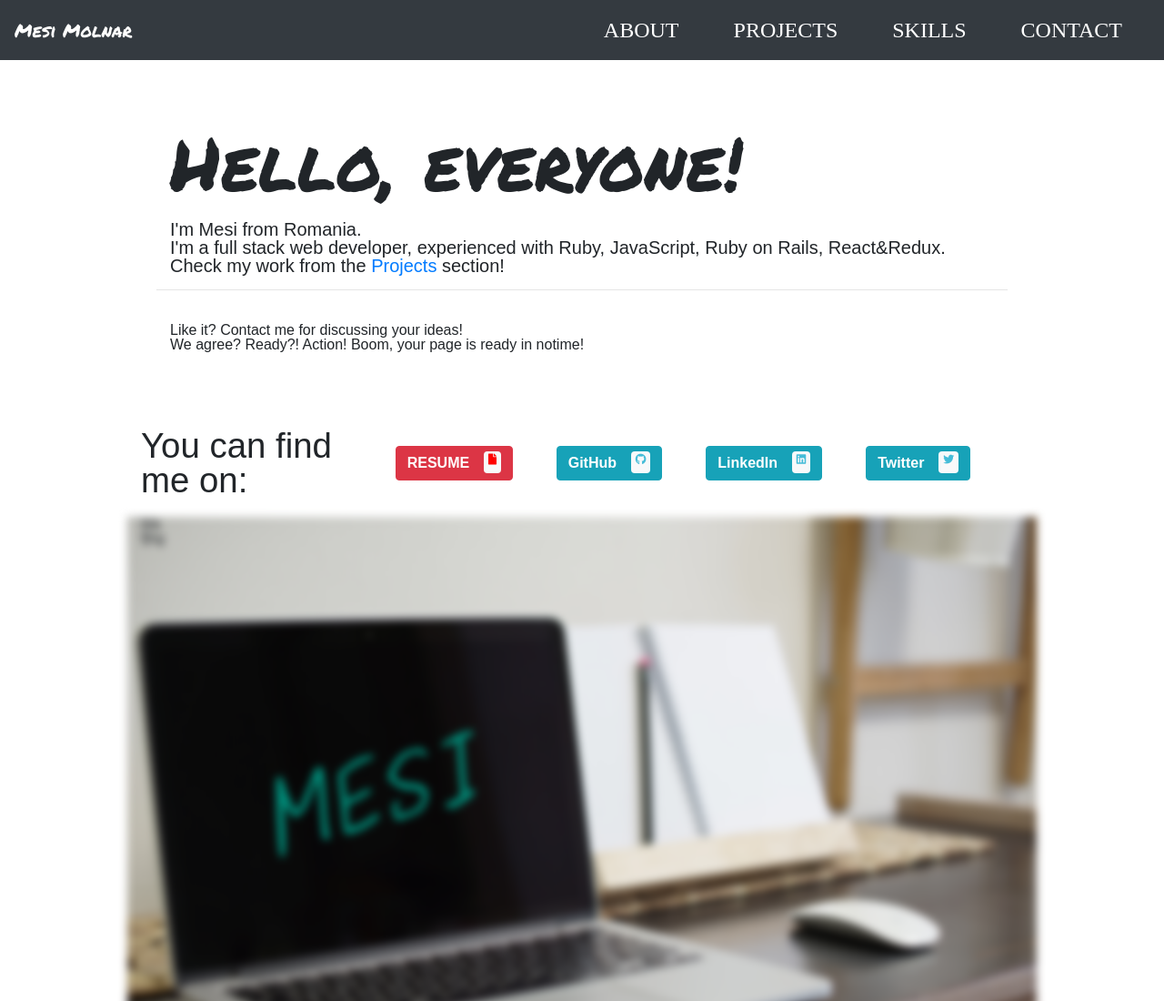
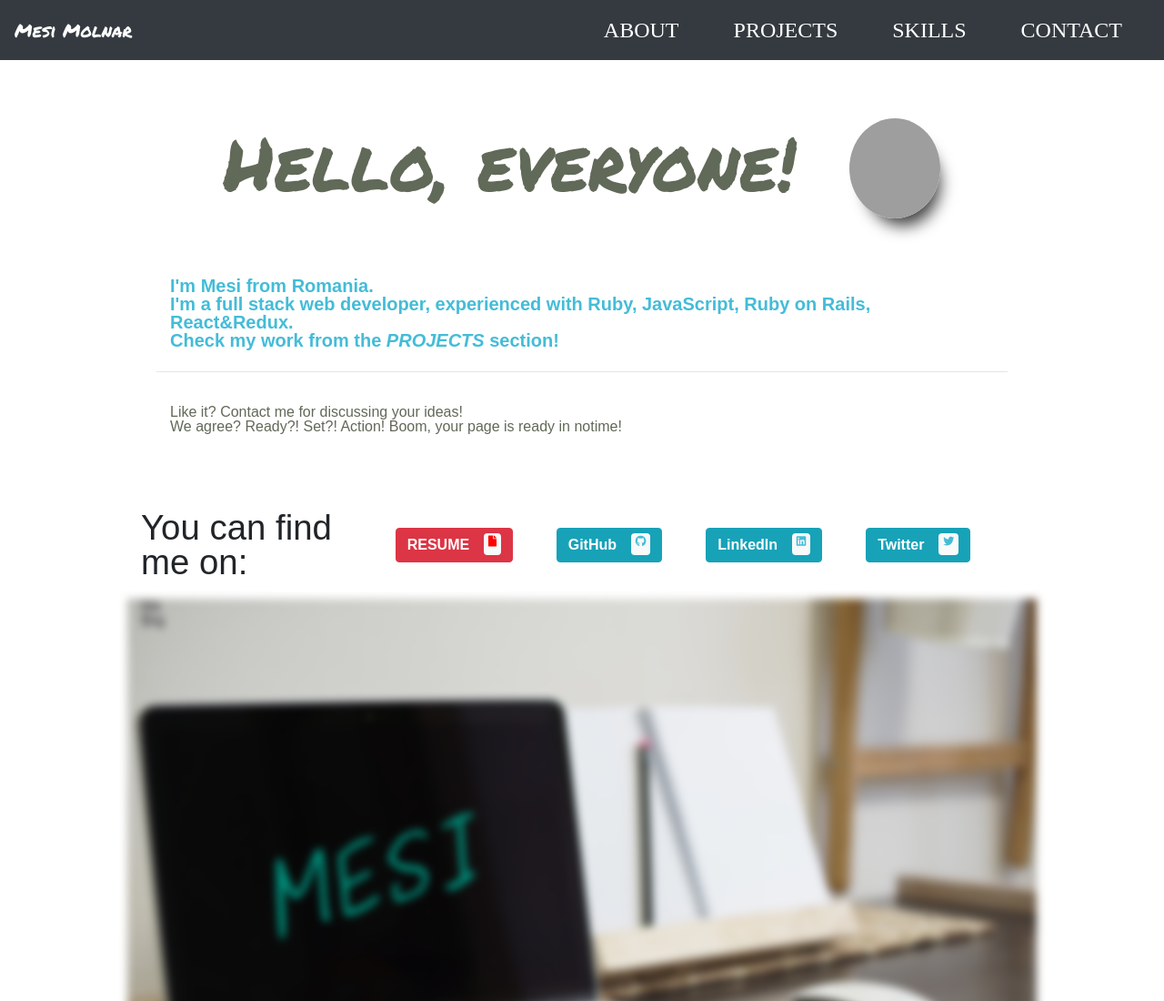
Before and after one commit to Mesi21/Mesi18, a plain HTML site: page index.html in a window 1280 px wide. Shown: the top 1100 px of the page at 91% size. Drawn offline with nearby package versions, Linux system fonts and the light colour scheme; grey boxes are pictures that could not be loaded; a web font is replaced by a local one.

Commit message:
:art: styled the main section

```diff
--- a/Assets/styles/style.css
+++ b/Assets/styles/style.css
@@ -9,9 +9,31 @@ i {
  color: #44bcd8;
 }
 
+#profile_pic {
+  -webkit-box-shadow: 9px 17px 17px -9px rgba(0,0,0,0.75);
+  -moz-box-shadow: 9px 17px 17px -9px rgba(0,0,0,0.75);
+  box-shadow: 9px 17px 17px -9px rgba(0,0,0,0.75);
+}
+
 .navbar {
     display: flex;
     flex-direction: row;
+}
+
+.hello {
+    display: flex;
+    flex-direction: row;
+    justify-content: space-evenly;
+}
+
+.lead {
+    color: #44bcd8;
+    font-weight: bold;
+}
+
+.lead a {
+    color: #44bcd8;
+    font-style: italic;
 }
 
 .special {
@@ -72,6 +94,8 @@ i {
 #present h1 {
     font-size: 5rem;
     font-family: 'Permanent Marker', cursive;
+    color: rgb(97, 105, 88) !important;
+
 }
 
 .container-fluid p {
@@ -82,6 +106,7 @@ i {
     display: flex;
     flex-direction: column;
     font-family: 'Aldrich', sans-serif;
+    color: rgb(97, 105, 88) !important;
 }
 
 .links {
--- a/index.html
+++ b/index.html
@@ -37,18 +37,21 @@
 
         <div class="main container-fluid">
             <div class="jumbotron" id="present">
-                <div class="container-fluid">
-                    <h1 class="display-4">Hello, everyone!</h1>
+                <div class="container-fluid mb-4">
+                    <div class="hello mb-5">
+                        <h1 class="display-4">Hello, everyone!</h1>
+                        <img src="/Assets/images/mesi.JPG" class="rounded-circle z-depth-2" width="100" height="110" id="profile_pic">
+                    </div>
                     <br>
                     <p class="lead">I'm Mesi from Romania.</p>
                     <p class="lead">I'm a full stack web developer, experienced with Ruby, JavaScript, Ruby on Rails, React&Redux.<br>
-                        Check my work from the <a href="#">Projects</a> section!
+                        Check my work from the <a href="#">PROJECTS</a> section!
                     </p>
                 </div>
                 <hr class="special">
                 <div class="container-fluid" id="action">
                     <span class="offer">Like it? Contact me for discussing your ideas!</span>
-                    <span class="offer">We agree? Ready?! Action! Boom, your page is ready in notime!</span>
+                    <span class="offer">We agree? Ready?! Set?! Action! Boom, your page is ready in notime!</span>
                 </div>
             </div>
             <div class="links container-fluid">
```
